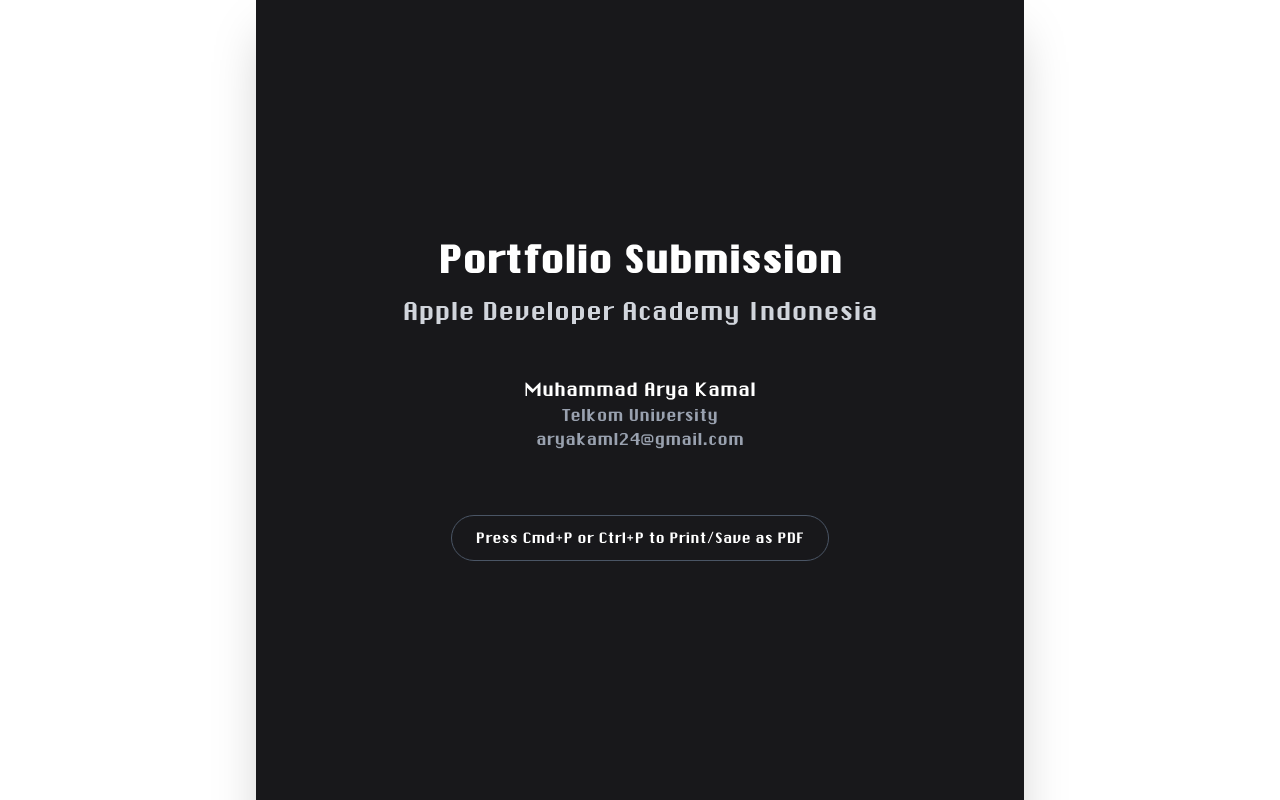
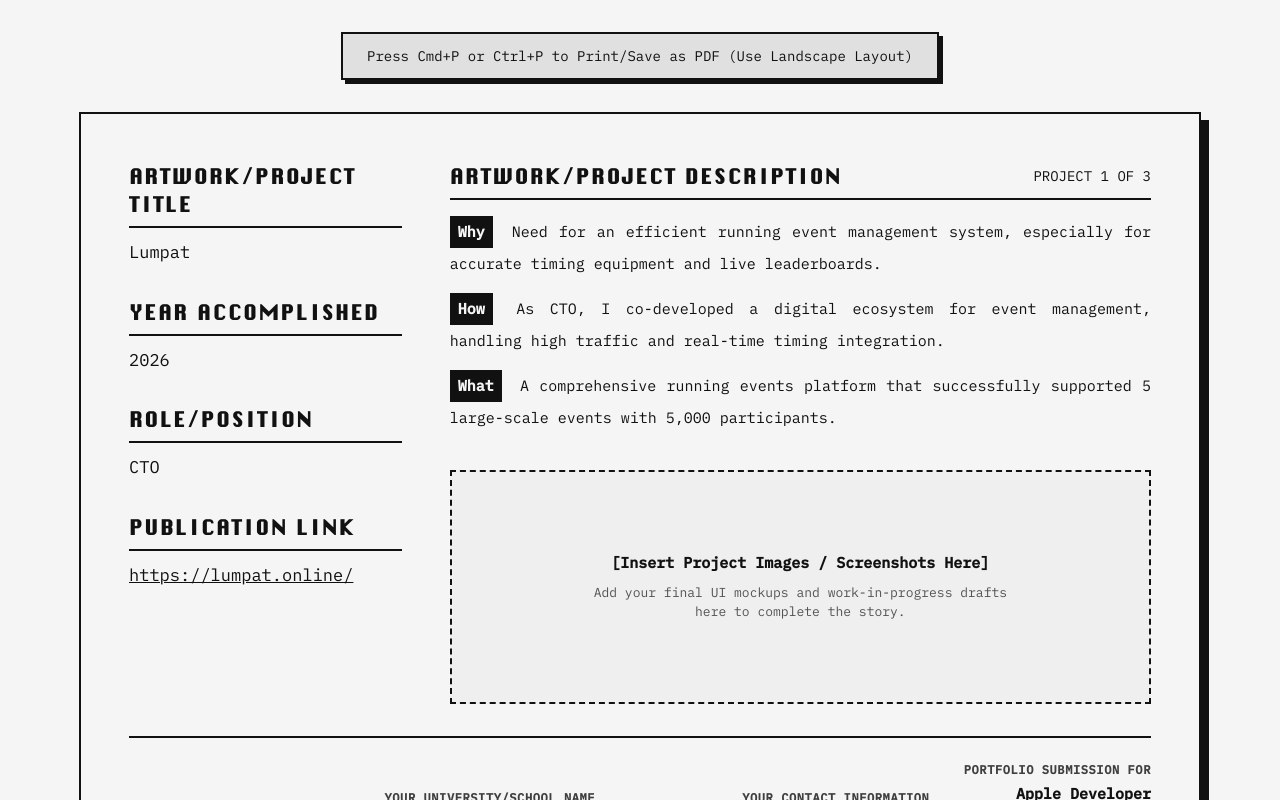
Before and after one commit to aryakamwys/portofolio-arya, a Next.js app: page /academy in a window 1280 px wide. Built offline with nearby package versions, Linux system fonts and the light colour scheme.

Commit message:
style: Redesign Academy PDF to match original landscape layout with retro theme

```diff
--- a/src/app/academy/page.tsx
+++ b/src/app/academy/page.tsx
@@ -11,24 +11,15 @@
   const projects = projectsData.filter((p) => targetProjects.includes(p.name));
 
   return (
-    <div className="absolute inset-0 z-[100] h-screen w-screen overflow-y-auto bg-white print:h-auto print:w-auto print:overflow-visible font-sans">
-      <div className="mx-auto flex w-full max-w-3xl flex-col bg-gray-100 shadow-2xl print:shadow-none print:max-w-none">
-        {/* Intro Slide */}
-        <section className="flex h-screen flex-col items-center justify-center bg-zinc-900 p-8 text-white print:h-[297mm] print:w-[210mm] print:break-after-page">
-          <h1 className="text-4xl font-bold mb-4 text-center">Portfolio Submission</h1>
-          <h2 className="text-2xl text-gray-300">Apple Developer Academy Indonesia</h2>
-          <div className="mt-12 text-center">
-            <p className="text-lg">Muhammad Arya Kamal</p>
-            <p className="text-gray-400">Telkom University</p>
-            <p className="text-gray-400">aryakaml24@gmail.com</p>
+    <div className="absolute inset-0 z-[100] h-screen w-screen overflow-y-auto bg-[var(--color-canvas)] text-[var(--color-navy)] print:h-auto print:w-auto print:overflow-visible font-sans">
+      <div className="mx-auto flex w-full flex-col items-center bg-[var(--color-canvas)] pb-20 print:bg-white print:pb-0">
+
+        {/* Helper for screen only */}
+        <div className="my-8 rounded-none border-2 border-[var(--color-navy)] bg-[var(--color-cream)] px-6 py-3 text-sm font-mono shadow-[4px_4px_0_0_var(--color-navy)] print:hidden">
+          Press Cmd+P or Ctrl+P to Print/Save as PDF (Use Landscape Layout)
         </div>
-          <div className="mt-16 border border-gray-600 px-6 py-3 rounded-full text-sm">
-            Press Cmd+P or Ctrl+P to Print/Save as PDF
-          </div>
-        </section>
 
         {projects.map((project, index) => {
-          // Parse Why-How-What from description
           const descStr = project.description || "";
           const whyMatch = descStr.match(/Why:\s*([\s\S]*?)(?=\n\nHow:|$)/);
           const howMatch = descStr.match(/How:\s*([\s\S]*?)(?=\n\nWhat:|$)/);
@@ -39,126 +30,85 @@
           const what = whatMatch ? whatMatch[1].trim() : descStr;
 
           return (
-            <React.Fragment key={project.name}>
-              {/* Slide 1: Highlight Your Role */}
-              <section className="relative flex h-screen flex-col bg-purple-600 p-8 pt-16 print:h-[297mm] print:w-[210mm] print:break-after-page">
-                <div className="mb-8">
-                  <p className="text-sm font-medium text-purple-100">Apple Developer Academy Indonesia</p>
+            <section
+              key={project.name}
+              className="relative flex flex-col justify-between mb-12 w-[1122px] h-[793px] border-2 border-[var(--color-navy)] bg-[var(--color-canvas)] p-12 shadow-[8px_8px_0_0_var(--color-navy)] print:mb-0 print:border-none print:shadow-none print:w-[297mm] print:h-[210mm] print:break-after-page print:p-8"
+            >
+              {/* Header/Main Content Split */}
+              <div className="flex flex-1 gap-12">
+
+                {/* Left Column: Details */}
+                <div className="w-[28%] flex flex-col gap-8">
+                  <div>
+                    <h3 className="font-bold text-xl uppercase tracking-widest border-b-2 border-[var(--color-navy)] pb-2 mb-3">Artwork/Project Title</h3>
+                    <p className="font-mono text-[17px]">{project.name}</p>
                   </div>
-
-                <div className="mb-6 inline-block rounded-full bg-white/20 px-6 py-2 backdrop-blur-sm self-start">
-                  <h2 className="text-4xl font-bold text-white">Highlight Your Role</h2>
+                  <div>
+                    <h3 className="font-bold text-xl uppercase tracking-widest border-b-2 border-[var(--color-navy)] pb-2 mb-3">Year Accomplished</h3>
+                    <p className="font-mono text-[17px]">{project.year}</p>
                   </div>
-                <p className="mb-8 max-w-lg text-xl font-medium text-white leading-relaxed">
-                  Group work or individual, explain your contribution clearly. Your goal is to show how you think and build.
-                </p>
-
-                <div className="flex-1 rounded-3xl bg-white/20 p-8 pt-12 backdrop-blur-sm border border-white/30 relative">
-                   <div className="absolute left-10 top-0 bottom-0 w-0.5 bg-white/50"></div>
-                   <div className="space-y-8 pl-8 relative">
-                     <div className="relative">
-                       <div className="absolute -left-10 top-2 h-3 w-3 -translate-x-[5px] rounded-full bg-white shadow-[0_0_0_4px_rgba(168,85,247,0.5)]"></div>
-                       <h3 className="text-xl font-bold text-white">Artwork/Project Title</h3>
-                       <p className="text-purple-100 text-lg italic">{project.name}</p>
-                     </div>
-                     <div className="relative">
-                       <h3 className="text-xl font-bold text-white">Year Accomplished</h3>
-                       <p className="text-purple-100 text-lg italic">{project.year}</p>
-                     </div>
-                     <div className="relative">
-                       <div className="absolute -left-10 top-2 h-3 w-3 -translate-x-[5px] rounded-full bg-white shadow-[0_0_0_4px_rgba(168,85,247,0.5)]"></div>
-                       <h3 className="text-xl font-bold text-white">Role/Position</h3>
-                       <p className="text-purple-100 text-lg italic">
+                  <div>
+                    <h3 className="font-bold text-xl uppercase tracking-widest border-b-2 border-[var(--color-navy)] pb-2 mb-3">Role/Position</h3>
+                    <p className="font-mono text-[17px]">
                        {project.name === "Lumpat" ? "CTO" : "AI & Web Dev Engineer"}
                     </p>
                   </div>
-                     <div className="relative">
-                       <h3 className="text-xl font-bold text-white">Publication Link</h3>
-                       <a href={project.url} className="text-purple-100 text-lg italic underline hover:text-white transition">
+                  <div>
+                    <h3 className="font-bold text-xl uppercase tracking-widest border-b-2 border-[var(--color-navy)] pb-2 mb-3">Publication Link</h3>
+                    <a href={project.url} className="font-mono text-[17px] underline hover:bg-[var(--color-navy)] hover:text-[var(--color-canvas)] transition-colors break-words">
                       {project.url}
                     </a>
                   </div>
                 </div>
+
+                {/* Right Column: Description & Media */}
+                <div className="w-[72%] flex flex-col gap-6">
+                  <div>
+                    <div className="flex items-center justify-between border-b-2 border-[var(--color-navy)] pb-2 mb-4">
+                      <h3 className="font-bold text-xl uppercase tracking-widest">Artwork/Project Description</h3>
+                      <span className="font-mono text-sm uppercase">Project {index + 1} of {projects.length}</span>
                     </div>
 
-                <div className="mt-8 flex justify-center space-x-2">
-                  <span className="text-white/50 font-mono text-sm">Project {index + 1} of {projects.length}</span>
+                    <div className="font-mono text-[15px] leading-relaxed space-y-4 text-justify">
+                       <p><strong className="bg-[var(--color-navy)] text-[var(--color-canvas)] px-2 py-1 mr-2 inline-block mb-1">Why</strong> {why}</p>
+                       <p><strong className="bg-[var(--color-navy)] text-[var(--color-canvas)] px-2 py-1 mr-2 inline-block mb-1">How</strong> {how}</p>
+                       <p><strong className="bg-[var(--color-navy)] text-[var(--color-canvas)] px-2 py-1 mr-2 inline-block mb-1">What</strong> {what}</p>
                     </div>
-              </section>
-
-              {/* Slide 2: Tell Your Story Clearly */}
-              <section className="relative flex h-screen flex-col bg-indigo-500 p-8 pt-16 print:h-[297mm] print:w-[210mm] print:break-after-page">
-                <div className="mb-8">
-                  <p className="text-sm font-medium text-indigo-100">Apple Developer Academy Indonesia</p>
                   </div>
 
-                <div className="mb-6 inline-block rounded-full bg-white/20 px-6 py-2 backdrop-blur-sm self-start">
-                  <h2 className="text-4xl font-bold text-white">Tell Your Story Clearly</h2>
-                </div>
-                <div className="mb-8 max-w-lg text-xl font-medium text-white leading-relaxed space-y-2">
-                  <p>Use this thinking process:</p>
-                  <p className="font-bold text-2xl">Why - How - What</p>
-                  <p className="pt-2 text-lg">Your portfolio is a journey that reflects your expertise. Present it with confidence and clarity.</p>
-                </div>
-
-                <div className="flex-1 rounded-3xl bg-white/20 p-8 pt-12 backdrop-blur-sm border border-white/30 relative">
-                   <div className="absolute left-10 top-0 bottom-0 w-0.5 bg-white/50"></div>
-                   <div className="pl-8 relative h-full flex flex-col">
-                     <div className="absolute -left-10 top-2 h-3 w-3 -translate-x-[5px] rounded-full bg-white shadow-[0_0_0_4px_rgba(99,102,241,0.5)]"></div>
-                     <h3 className="text-xl font-bold text-indigo-100 mb-6">Project Description</h3>
-
-                     <div className="space-y-6 text-white text-lg overflow-y-auto pr-4 pb-4">
-                       <div>
-                         <strong className="block text-xl text-white mb-1">Why</strong>
-                         <p className="text-indigo-50 leading-relaxed">{why}</p>
-                       </div>
-                       <div>
-                         <strong className="block text-xl text-white mb-1">How</strong>
-                         <p className="text-indigo-50 leading-relaxed">{how}</p>
-                       </div>
-                       <div>
-                         <strong className="block text-xl text-white mb-1">What</strong>
-                         <p className="text-indigo-50 leading-relaxed">{what}</p>
+                  {/* Media Placeholders */}
+                  <div className="flex-1 mt-4 border-2 border-dashed border-[var(--color-navy)] bg-[var(--color-cream)]/30 p-4 flex flex-col items-center justify-center">
+                    <p className="font-mono text-[15px] text-[var(--color-navy)] text-center mb-2 font-bold">
+                       [Insert Project Images / Screenshots Here]
+                    </p>
+                    <p className="font-mono text-[13px] text-[var(--color-navy)]/70 text-center max-w-md">
+                       Add your final UI mockups and work-in-progress drafts here to complete the story.
+                    </p>
                   </div>
                 </div>
               </div>
+
+              {/* Footer */}
+              <div className="mt-8 pt-6 border-t-2 border-[var(--color-navy)] flex justify-between items-end font-mono text-sm leading-relaxed">
+                <div className="w-[25%] pr-4">
+                  <p className="font-bold mb-1 uppercase text-xs tracking-wider text-[var(--color-navy)]/80">Your name</p>
+                  <p className="font-bold text-[15px]">Muhammad Arya Kamal.</p>
                 </div>
-              </section>
-
-              {/* Slide 3: Work in progress */}
-              <section className="relative flex h-screen flex-col bg-sky-500 p-8 pt-16 print:h-[297mm] print:w-[210mm] print:break-after-page">
-                <div className="mb-8">
-                  <p className="text-sm font-medium text-sky-100">Apple Developer Academy Indonesia</p>
+                <div className="w-[35%] pr-4">
+                  <p className="font-bold mb-1 uppercase text-xs tracking-wider text-[var(--color-navy)]/80">Your university/school name</p>
+                  <p className="font-bold">(Student or Alumni)</p>
+                  <p>final-year student at Telkom University</p>
                 </div>
-
-                <div className="mb-6 inline-block rounded-full bg-white/20 px-6 py-2 backdrop-blur-sm self-start">
-                  <h2 className="text-4xl font-bold text-white">Work in progress</h2>
+                <div className="w-[20%] pr-4">
+                  <p className="font-bold mb-1 uppercase text-xs tracking-wider text-[var(--color-navy)]/80">Your contact information</p>
+                  <p>Email: aryakaml24@gmail.com</p>
                 </div>
-                <div className="mb-8 max-w-lg text-xl font-medium text-white leading-relaxed space-y-2">
-                  <p>Show ideas, drafts, and experiments.</p>
-                  <p className="font-bold text-2xl">It doesn't need to be perfect.</p>
-                </div>
-
-                <div className="flex-1 rounded-3xl bg-white/20 p-8 pt-12 backdrop-blur-sm border border-white/30 relative flex flex-col">
-                   <div className="absolute left-10 top-0 bottom-0 w-0.5 bg-white/50"></div>
-                   <div className="pl-8 relative flex-1 flex flex-col">
-                     <div className="absolute -left-10 top-2 h-3 w-3 -translate-x-[5px] rounded-full bg-white shadow-[0_0_0_4px_rgba(14,165,233,0.5)]"></div>
-                     <h3 className="text-xl font-bold text-sky-100 mb-4">Currently, the project is in progress...</h3>
-                     <p className="text-sky-50 leading-relaxed mb-8">
-                       (Insert pictures, screenshots, architectural drafts, terminal outputs, or code snippets here to show your work process for <strong>{project.name}</strong>)
-                     </p>
-                     <div className="flex-1 grid grid-cols-2 gap-4">
-                        <div className="bg-white/10 rounded-2xl border-2 border-dashed border-white/30 flex items-center justify-center">
-                           <span className="text-white/50">Image Placeholder</span>
-                        </div>
-                        <div className="bg-white/10 rounded-2xl border-2 border-dashed border-white/30 flex items-center justify-center">
-                           <span className="text-white/50">Image Placeholder</span>
-                        </div>
-                     </div>
+                <div className="w-[20%] text-right flex flex-col items-end">
+                  <p className="font-bold mb-1 uppercase text-xs tracking-wider text-[var(--color-navy)]/80">Portfolio Submission for</p>
+                  <p className="font-bold text-[15px] max-w-[150px]">Apple Developer Academy Indonesia</p>
                 </div>
               </div>
             </section>
-            </React.Fragment>
           );
         })}
       </div>
```
Lines whose indentation alone changed are shown as unchanged.
